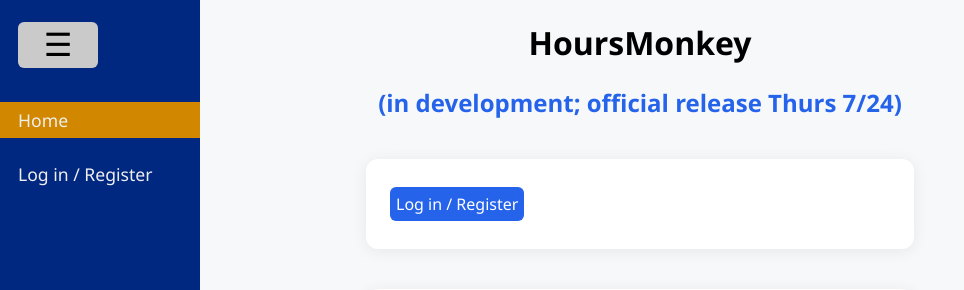
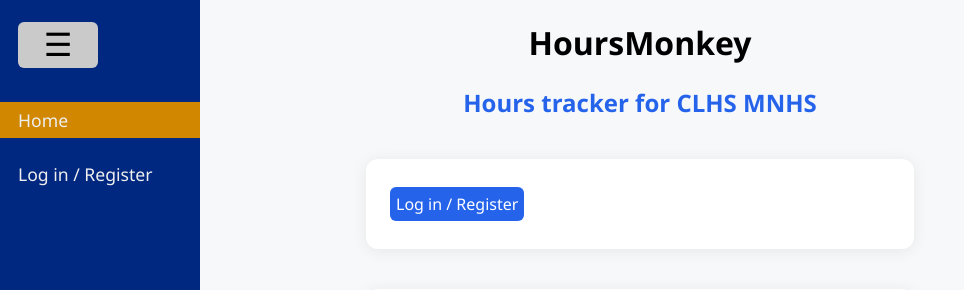
Before and after one commit to JasonVBN/hourstracker, a Flask app: page / in a window 1280 px wide. Shown: the top 290 px of the page, without its empty margins (0-964 px from the left). Run offline with Flask 3, Linux system fonts and the light colour scheme; data that the repository does not hold is empty.

Commit message:
got export-data-to-spreadsheet feature fully working WOOO

```diff
--- a/app.py
+++ b/app.py
@@ -279,28 +279,40 @@ def exportxlsx():
     ws = wb.active
     ws.title = "Data"
 
-    events = runquery('''SELECT name, date
+    events = runquery('''SELECT id, name, date
                       FROM events''')
 
-    r1 = ["Student ID", "TOTAL HOURS"]
-    r2 = ["", ""]
+    columnidx = {}
+    r1 = ["Name", "Student ID", "Email", "TOTAL HOURS"]
+    r2 = ["", "", "", ""]
     for ev in events:
         r1.append(ev['name'])
         r2.append(ev['date'])
+        columnidx[ev['id']] = len(r1) - 1  # Store the index of the event in the header row
     ws.append(r1)
     ws.append(r2)
+    users = runquery('''SELECT id, name, sid, email FROM users''')
 
-    entries = runquery('''SELECT * FROM entries
-                       WHERE status="approved" ''')
-    # optimize: only select needed
+    data = {u['id'] : [u['name'], u['sid'], u['email'], 0] + [0]*len(events) for u in users}
+    # userid : [name, sid, email, ...]
 
-    data = {} # studentid : list
+    entries = runquery('''
+                       SELECT * FROM entries
+                       WHERE status="approved"
+                       ''')
+    # optimize: only select needed fields
+
     for en in entries:
-        if en['sid'] not in data:
-            data[en['sid']] = []
+        uid = en['user_id']
+        event_id = en['event_id']
+        data[uid][3] += en['hours']
+        if event_id in columnidx:
+            col_idx = columnidx[event_id]
+            data[uid][col_idx] += en['hours']
 
-    for sid in data:
-        ws.append([sid, '?'] + data[sid])
+    # write data to worksheet
+    for uid in data:
+        ws.append(['' if x==0 else x for x in data[uid]])
 
     # Save to BytesIO buffer
     output = io.BytesIO()
--- a/templates/askname.html
+++ b/templates/askname.html
@@ -3,16 +3,16 @@
 <head>
     <meta charset="UTF-8">
     <meta name="viewport" content="width=device-width, initial-scale=1.0">
-    <title>Document</title>
+    <title>Join</title>
     <link rel="stylesheet" href="/static/index.css">
     <link rel="stylesheet" href="/static/signup.css">
 </head>
 <body>
 
-    <h2 style="text-align:center; margin-bottom: 32px;">Select your role:</h2>
+    <h2 style="text-align:center; margin: 32px 0;">Select your role:</h2>
     <div style="display: flex; gap: 32px; margin-bottom: 32px; justify-content: center;">
         <button id="show-member" type="button" class="role-btn">Member</button>
-        <button id="show-admin" type="button" class="role-btn">Admins</button>
+        <button id="show-admin" type="button" class="role-btn">Admin (officer)</button>
     </div>
     <form id="admin-form" action="/admin/request/submit" method="post" style="display:none;">
         <h2>Request to join admins</h2>
--- a/templates/index.html
+++ b/templates/index.html
@@ -22,8 +22,8 @@
 </head>
 <body>
     <h1 style='text-align:center;'>HoursMonkey</h1>
-    <!-- <h2 style='text-align:center;'>Hours tracker for CLHS MNHS</h2> -->
-    <h2 style='text-align:center;'>(in development; official release Thurs 7/24)</h2>
+    <h2 style='text-align:center;'>Hours tracker for CLHS MNHS</h2>
+    <!-- <h2 style='text-align:center;'>(in development; official release Thurs 7/24)</h2> -->
 
     <div class="container">
         {% if not user %}
@@ -78,7 +78,7 @@
                         </option>
                     {% endfor %}
                 </select>
-                <input id="hours-input" type="number" name="hours" placeholder="hours" step="0.25" readonly>
+                <input id="hours-input" type="number" name="hours" placeholder="Hours" step="0.25" readonly>
                 <div id="proofdoc-div" style="display:none;">
                     This event requires documentation; submit here:
                     <input type="file" id="doc-input" name="proofdoc" accept=".pdf,.jpg,.jpeg,.png">
```
Also changed, not shown: README.md.
